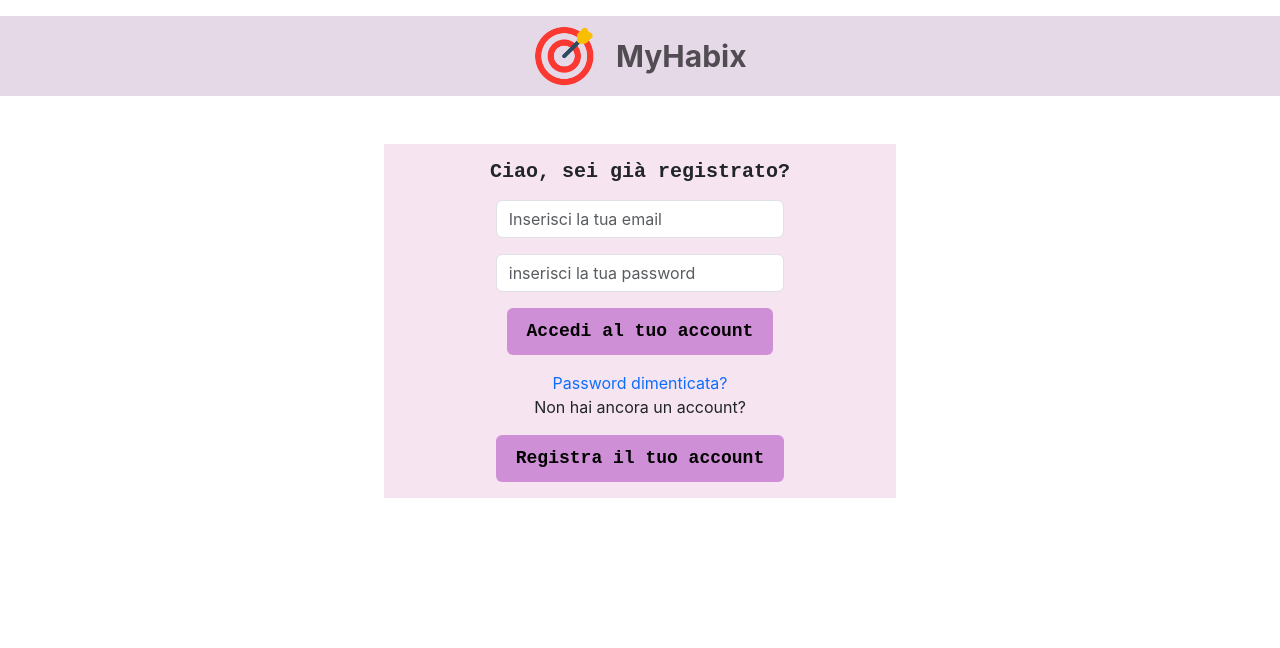
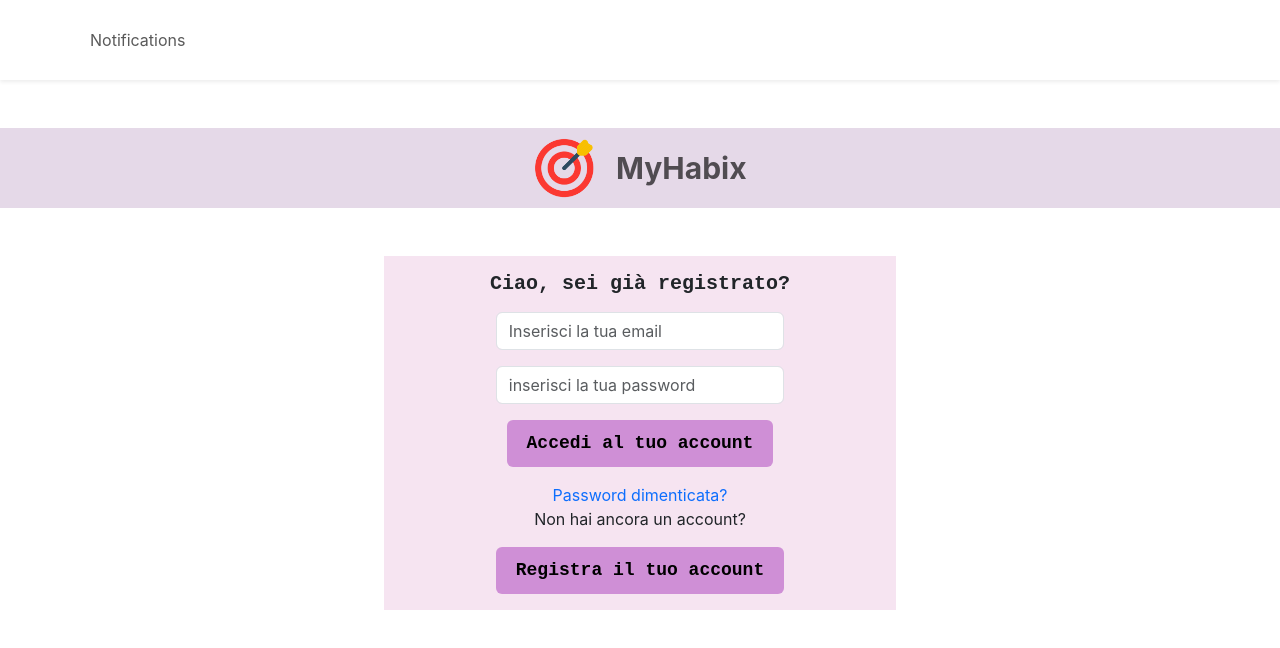
Before and after one commit to tomorrowdevs-projects/tech-jobs-fair-roma-2024-team5, a React (Create React App) app in the folder src_app/frontend/src/: page /auth/login in a window 1280 px wide. Shown: the top 648 px of the page. Built offline with nearby package versions, Linux system fonts and the light colour scheme; no server answers.

Commit message:
Aggiunge header e layout base

```diff
--- a/src_app/frontend/src/src/App.jsx
+++ b/src_app/frontend/src/src/App.jsx
@@ -9,6 +9,7 @@ import Home from "./pages/Home";
 import Dashboard from "./pages/Dashboard";
 import CreateHabit from "./pages/CreateHabit";
 import NotificationsPage from "./pages/NotificationsPage";
+import BaseLayout from "./layouts/BaseLayout/BaseLayout";
 
 const homeRouter = createBrowserRouter([
   // {
@@ -16,6 +17,8 @@ const homeRouter = createBrowserRouter([
   //   element: <Home />
   // },
   {
+element: <BaseLayout></BaseLayout>,
+    children: [{
       path: "/auth",
       element: <Auth />,
       children: [
@@ -49,7 +52,8 @@ const homeRouter = createBrowserRouter([
           element: <NotificationsPage></NotificationsPage>,
         },
       ],
-  },
+    },]
+  }
 
   // {
   //   path: "/dashboard",
@@ -59,7 +63,11 @@ const homeRouter = createBrowserRouter([
 
 // --open /auth/login
 function App() {
-  return <RouterProvider router={homeRouter} />;
+  return (
+    <>
+      <RouterProvider router={homeRouter} />
+    </>
+  );
 }
 
 export default App;
--- /dev/null
+++ b/src_app/frontend/src/src/components/BackNavigationLink/BackNavigationLink.css
@@ -0,0 +1,20 @@
+.back-navigation-link {
+  text-decoration: none;
+  font-weight: 900;
+  font-size: 2rem;
+  display: flex;
+  align-items: center;
+  justify-content: center;
+  width: 42px;
+  height: 42px;
+  border-radius: 50%;
+  box-shadow: 0px 0px 2px 2px #0000001f;
+  position: relative;
+  color: black;
+}
+.back-navigation-link > span {
+  position: absolute;
+  top: 50%;
+  left: 50%;
+  transform: translate(-50%, -56%);
+}
--- /dev/null
+++ b/src_app/frontend/src/src/components/BackNavigationLink/BackNavigationLink.jsx
@@ -0,0 +1,8 @@
+import { Link } from "react-router-dom";
+import './BackNavigationLink.css'
+
+export default function BackNavigationLink({href}) {
+  return <Link to={href} className="back-navigation-link">
+    <span>←</span>
+  </Link>
+}
--- /dev/null
+++ b/src_app/frontend/src/src/components/Header/Header.jsx
@@ -0,0 +1,19 @@
+import { Link } from "react-router-dom";
+
+export default function Header() {
+  return (
+    <header className="d-flex main-header mb-5 shadow-sm">
+      <div className="container">
+        <nav className="navbar navbar-expand-lg bg-white">
+          <div className="collapse navbar-collapse" id="navbarNav">
+            <ul className="navbar-nav">
+              <li className="nav-item">
+                <Link className="nav-link" to='/notifications'>Notifications</Link>
+              </li>
+            </ul>
+          </div>
+        </nav>
+      </div>
+    </header>
+  );
+}
--- /dev/null
+++ b/src_app/frontend/src/src/layouts/BaseLayout/BaseLayout.jsx
@@ -0,0 +1,9 @@
+import { Outlet } from "react-router-dom";
+import Header from "../../components/Header/Header";
+
+export default function BaseLayout() {
+  return <>
+  <Header></Header>
+  <Outlet></Outlet>
+  </>
+}
--- a/src_app/frontend/src/src/pages/CreateHabit.jsx
+++ b/src_app/frontend/src/src/pages/CreateHabit.jsx
@@ -1,7 +1,9 @@
+import BackNavigationLink from "../components/BackNavigationLink/BackNavigationLink";
 import HabitFormCreate from "../components/HabitFormCreate/HabitFormCreate";
 
 export default function CreateHabit() {
   return <div className="container">
+    <BackNavigationLink href={'/'}></BackNavigationLink>
     <HabitFormCreate></HabitFormCreate>
   </div>
 }
--- a/src_app/frontend/src/src/pages/NotificationsPage.jsx
+++ b/src_app/frontend/src/src/pages/NotificationsPage.jsx
@@ -1,6 +1,7 @@
 import { useEffect, useState } from "react";
 import { trpc } from "../lib/trpc";
 import NotificationCard from "../components/NotificationCard/NotificationCard";
+import BackNavigationLink from "../components/BackNavigationLink/BackNavigationLink";
 
 export default function NotificationsPage() {
   /**@type {[Awaited<ReturnType<typeof trpc.notification.find.query>>, any]} */
@@ -33,12 +34,14 @@ export default function NotificationsPage() {
 
   return (
     <div className="container">
+      <BackNavigationLink href={'/'}></BackNavigationLink>
       <div>
         {notifications.map((notification, index) => (
           <div key={index}>
             <NotificationCard notification={notification} onComplete={readNotification}></NotificationCard>
           </div>
         ))}
+        {!notifications.length && <div className="text-center mt-3">There are no notifications are the moment</div>}
       </div>
     </div>
   );
```
Also changed, not shown: src_app/frontend/src/src/components/Header/Header.css (added). Lines whose indentation alone changed are shown as unchanged.
